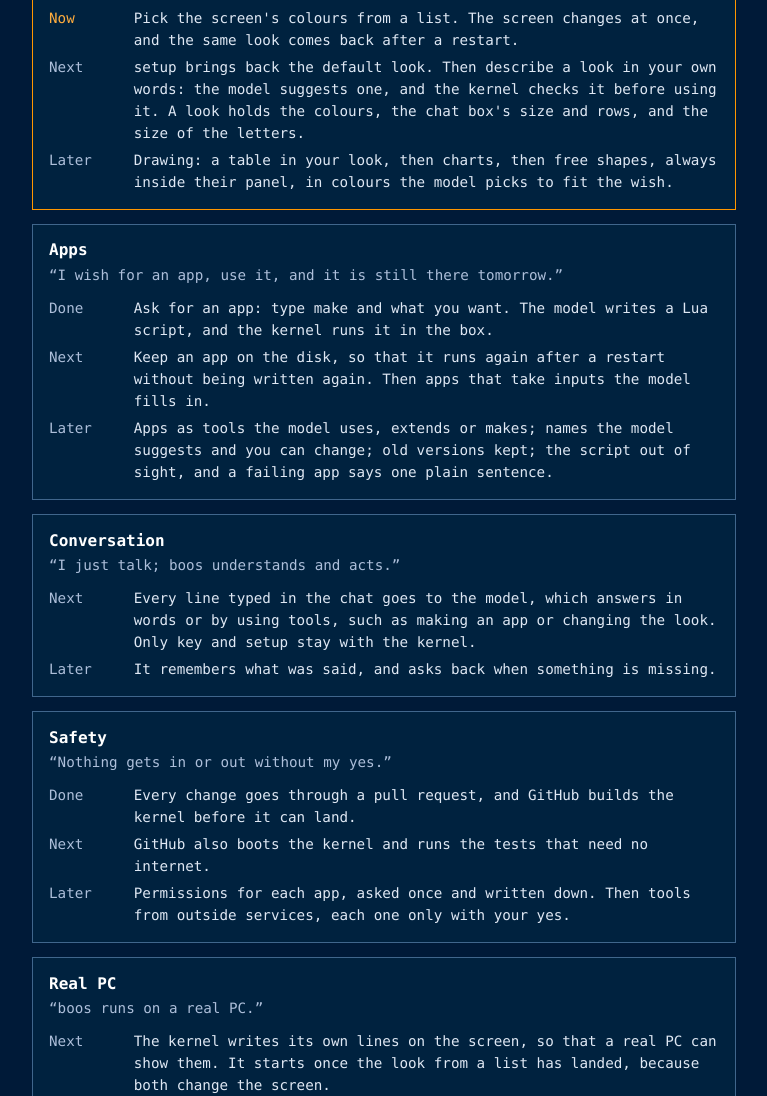
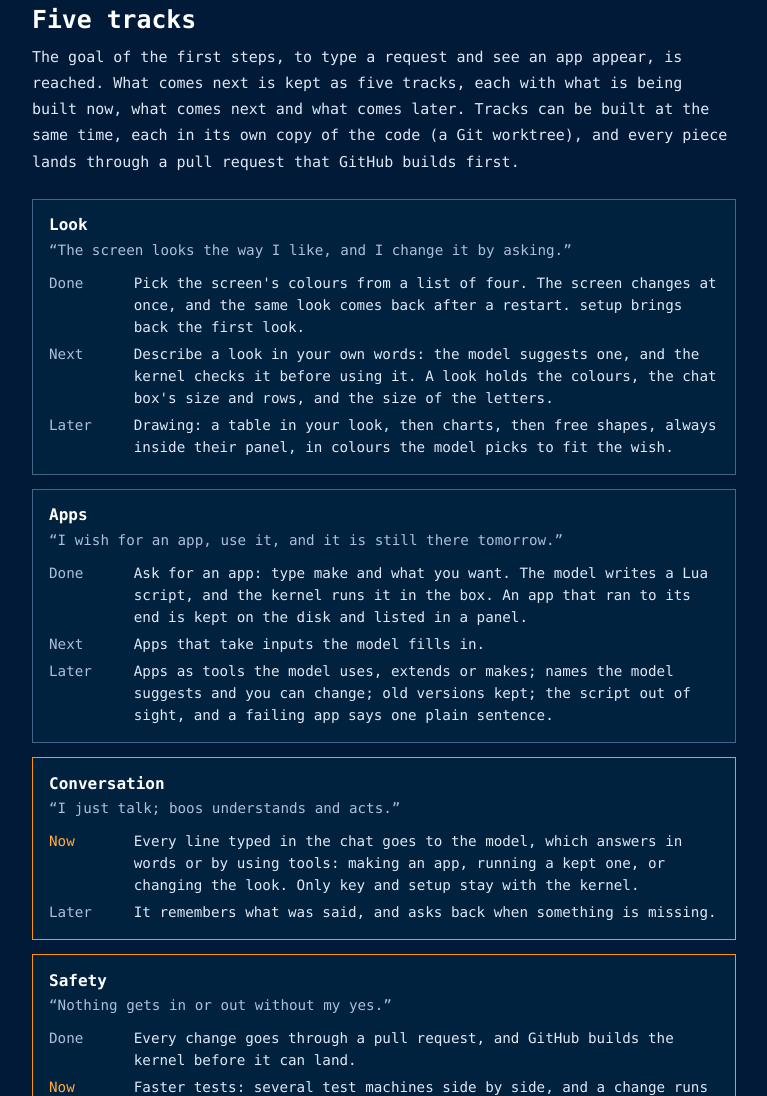
Before and after one commit to borisandreipavel-a11y/boosai.tech, a plain HTML site: page index.html in a window 1280 px wide. Shown: the part 2785-3881 px from the top of the page, without its empty margins (256-1023 px from the left). Drawn offline with Linux system fonts and the light colour scheme.

Commit message:
Show kept apps, the kernel's lines and the looks, and the tracks as they stand
The page catches up with the kernel's front page: apps that ran to
their end are kept on the disk and listed in a panel, the kernel's
lines show on the screen while it starts and with F1, a failure is
shown on a stop screen, and the line `look` picks one of four looks.
The roadmap's tracks say what is done and what is being built now.

Co-Authored-By: Claude Opus 5.5 <noreply@anthropic.com>

```diff
--- a/index.html
+++ b/index.html
@@ -149,7 +149,7 @@ footer{margin-top:3.2rem;border-top:1px solid #14406f;padding-top:1.5rem;color:#
 └─ the box              WebAssembly: keeps everything inside locked in
    └─ the interpreter   understands Lua
       └─ an app         a script, plain text, written by the model</pre>
-<p class="honest"><strong>The last step is built, in its first and simplest form: an app is written on request.</strong> Type <code>make</code> and what you want, and the model writes the app as a script, which the kernel runs once in the box. The app is not kept yet, and it can only show one line and print to the terminal. Under it is the ground the idea stands on, built piece by piece — each piece tested, and explained in plain words.</p>
+<p class="honest"><strong>The last step is built, in its first and simplest form: an app is written on request.</strong> Type <code>make</code> and what you want, and the model writes the app as a script, which the kernel runs once in the box. An app that ran to its end is kept on the disk and listed on the screen, though it cannot be run again yet, and it can only show one line and print to the terminal. Under it is the ground the idea stands on, built piece by piece — each piece tested, and explained in plain words.</p>
 </section>
 
 <section id="today">
@@ -158,12 +158,14 @@ footer{margin-top:3.2rem;border-top:1px solid #14406f;padding-top:1.5rem;color:#
 <li><strong>Starts itself.</strong> The firmware loads the kernel's file, the kernel asks it for the memory map and the screen, and then tells it to step aside.</li>
 <li><strong>Owns the machine.</strong> Its own interrupt table, its own page tables, a pile of free frames, a heap, and tasks that take turns under the timer.</li>
 <li><strong>Draws everything.</strong> Letters drawn by hand as small grids of dots, a panel, a chat box to type in. The word at the top of this page is drawn with those shapes.</li>
+<li><strong>Shows its own lines.</strong> Many PCs have no serial port, so the kernel's lines cover the screen while it starts, and F1 shows them again. A failure is shown on a dark red stop screen, above the lines said before it.</li>
+<li><strong>Picks a look.</strong> Type <code>look</code> and pick one of four looks — Blue, Night, Paper or Contrast. The whole screen changes at once, and the look is kept on the disk.</li>
 <li><strong>Speaks to the world.</strong> Its own network driver. It is given an address, looks up a name, and fetches a page over an encrypted link — the site's certificate checked against trusted roots the kernel carries.</li>
 <li><strong>Keeps things.</strong> Its own disk driver, its own part of a divided disk, and a notebook of named things where nothing already written is ever changed.</li>
 <li><strong>Locks apps in.</strong> An app is a WebAssembly program in a box: checked against the rules before it runs, with a limit on its memory and a budget of steps. A clumsy app is stopped; the kernel carries on.</li>
 <li><strong>Understands Lua.</strong> It carries an interpreter that itself runs inside the box, and hands it a script — so a script's mistake stays locked in too.</li>
 <li><strong>Asks a model.</strong> Type <code>ask</code> in the chat box and one fixed question goes to a model over the encrypted link, with a key you typed that shows as stars. The real provider has answered it: in a run with a real key, the model's answer appeared in the chat box.</li>
-<li><strong>Makes an app on request.</strong> Type <code>make</code> and what you want, such as <code>make a dice that rolls</code>. The model writes a Lua script; the kernel checks it, lists it in the terminal, runs it once in the box, shows the app's line in the panel, and says in one plain sentence how the run went. In a run with a real key, an app the real model wrote appeared on the screen.</li>
+<li><strong>Makes an app on request.</strong> Type <code>make</code> and what you want, such as <code>make a dice that rolls</code>. The model writes a Lua script; the kernel checks it, lists it in the terminal, runs it once in the box, shows the app's line in the panel, and says in one plain sentence how the run went. In a run with a real key, an app the real model wrote appeared on the screen. An app that ran to its end is kept on the disk, and a panel near the top left lists the apps kept, five a page, the newest first, there again after a restart.</li>
 </ul>
 </section>
 
@@ -172,12 +174,12 @@ footer{margin-top:3.2rem;border-top:1px solid #14406f;padding-top:1.5rem;color:#
 <h3 class="roadmap-step">Five tracks</h3>
 <p>The goal of the first steps, to type a request and see an app appear, is reached. What comes next is kept as five tracks, each with what is being built now, what comes next and what comes later. Tracks can be built at the same time, each in its own copy of the code (a Git worktree), and every piece lands through a pull request that GitHub builds first.</p>
 <div class="tracks">
-  <article id="track-look" class="track active" aria-label="The Look track">
+  <article id="track-look" class="track" aria-label="The Look track">
     <h4>Look</h4>
     <p class="story">“The screen looks the way I like, and I change it by asking.”</p>
     <dl>
-      <dt class="now">Now</dt><dd>Pick the screen's colours from a list. The screen changes at once, and the same look comes back after a restart.</dd>
-      <dt>Next</dt><dd><code>setup</code> brings back the default look. Then describe a look in your own words: the model suggests one, and the kernel checks it before using it. A look holds the colours, the chat box's size and rows, and the size of the letters.</dd>
+      <dt>Done</dt><dd>Pick the screen's colours from a list of four. The screen changes at once, and the same look comes back after a restart. <code>setup</code> brings back the first look.</dd>
+      <dt>Next</dt><dd>Describe a look in your own words: the model suggests one, and the kernel checks it before using it. A look holds the colours, the chat box's size and rows, and the size of the letters.</dd>
       <dt>Later</dt><dd>Drawing: a table in your look, then charts, then free shapes, always inside their panel, in colours the model picks to fit the wish.</dd>
     </dl>
   </article>
@@ -185,38 +187,40 @@ footer{margin-top:3.2rem;border-top:1px solid #14406f;padding-top:1.5rem;color:#
     <h4>Apps</h4>
     <p class="story">“I wish for an app, use it, and it is still there tomorrow.”</p>
     <dl>
-      <dt>Done</dt><dd>Ask for an app: type <code>make</code> and what you want. The model writes a Lua script, and the kernel runs it in the box.</dd>
-      <dt>Next</dt><dd>Keep an app on the disk, so that it runs again after a restart without being written again. Then apps that take inputs the model fills in.</dd>
+      <dt>Done</dt><dd>Ask for an app: type <code>make</code> and what you want. The model writes a Lua script, and the kernel runs it in the box. An app that ran to its end is kept on the disk and listed in a panel.</dd>
+      <dt>Next</dt><dd>Apps that take inputs the model fills in.</dd>
       <dt>Later</dt><dd>Apps as tools the model uses, extends or makes; names the model suggests and you can change; old versions kept; the script out of sight, and a failing app says one plain sentence.</dd>
     </dl>
   </article>
-  <article id="track-conversation" class="track" aria-label="The Conversation track">
+  <article id="track-conversation" class="track active" aria-label="The Conversation track">
     <h4>Conversation</h4>
     <p class="story">“I just talk; boos understands and acts.”</p>
     <dl>
-      <dt>Next</dt><dd>Every line typed in the chat goes to the model, which answers in words or by using tools, such as making an app or changing the look. Only <code>key</code> and <code>setup</code> stay with the kernel.</dd>
+      <dt class="now">Now</dt><dd>Every line typed in the chat goes to the model, which answers in words or by using tools: making an app, running a kept one, or changing the look. Only <code>key</code> and <code>setup</code> stay with the kernel.</dd>
       <dt>Later</dt><dd>It remembers what was said, and asks back when something is missing.</dd>
     </dl>
   </article>
-  <article id="track-safety" class="track" aria-label="The Safety track">
+  <article id="track-safety" class="track active" aria-label="The Safety track">
     <h4>Safety</h4>
     <p class="story">“Nothing gets in or out without my yes.”</p>
     <dl>
       <dt>Done</dt><dd>Every change goes through a pull request, and GitHub builds the kernel before it can land.</dd>
+      <dt class="now">Now</dt><dd>Faster tests: several test machines side by side, and a change runs only the tests it needs.</dd>
       <dt>Next</dt><dd>GitHub also boots the kernel and runs the tests that need no internet.</dd>
       <dt>Later</dt><dd>Permissions for each app, asked once and written down. Then tools from outside services, each one only with your yes.</dd>
     </dl>
   </article>
-  <article id="track-real-pc" class="track" aria-label="The Real PC track">
+  <article id="track-real-pc" class="track active" aria-label="The Real PC track">
     <h4>Real PC</h4>
     <p class="story">“boos runs on a real PC.”</p>
     <dl>
-      <dt>Next</dt><dd>The kernel writes its own lines on the screen, so that a real PC can show them. It starts once the look from a list has landed, because both change the screen.</dd>
+      <dt>Done</dt><dd>The kernel writes its own lines on the screen while it starts, F1 shows them again, and a failure is shown on a stop screen, so that a PC without a serial port can show them.</dd>
+      <dt class="now">Now</dt><dd>Start from a proper boot disk: one disk file that holds the kernel and a part of its own, first in QEMU, then in VirtualBox.</dd>
       <dt>Later</dt><dd>A first start on a real laptop from a USB stick, reading only; a driver for a real wired network card; then installing on a disk of its own.</dd>
     </dl>
   </article>
 </div>
-<p class="track-note">Where tracks wait on each other: Conversation needs an app that runs, which there now is. A look described in words and apps as tools need Conversation's tools. Tools from outside services come only after permissions.</p>
+<p class="track-note">Where tracks wait on each other: every line to the model lands after the faster tests, because both change the same tests. A look described in words and apps as tools need Conversation's tools. Tools from outside services come only after permissions.</p>
 <details class="roadmap-history">
   <summary><span class="open-label">Show how it got here</span><span class="close-label">Hide how it got here</span></summary>
   <ol class="history-steps" role="list">
@@ -264,10 +268,10 @@ footer{margin-top:3.2rem;border-top:1px solid #14406f;padding-top:1.5rem;color:#
         <li><strong>Run Lua.</strong> A handwritten script printed a line and displayed its own message on screen.</li>
         <li><strong>Reach a model.</strong> The kernel sent a fixed question to a real provider and showed the answer in chat.</li>
         <li><strong>First-run setup.</strong> The system asks for a name, a provider key and a password, checks the key with the provider, and on later boots unlocks the saved key with the password.</li>
-        <li><strong>Pick a look.</strong> In progress in the <a href="#track-look">Look track</a>.</li>
+        <li><strong>Pick a look.</strong> Pick one of four looks; the whole screen changes at once. Done.</li>
         <li><strong>Describe a look.</strong> Next in the <a href="#track-look">Look track</a>.</li>
         <li><strong>Ask for an app.</strong> Type a request in chat; the model writes a Lua script, and the kernel runs it in the box. Done.</li>
-        <li><strong>Keep an app.</strong> Next in the <a href="#track-apps">Apps track</a>.</li>
+        <li><strong>Keep an app.</strong> An app that ran to its end is kept on the disk and listed in a panel. Done.</li>
       </ol>
     </li>
   </ol>
```
